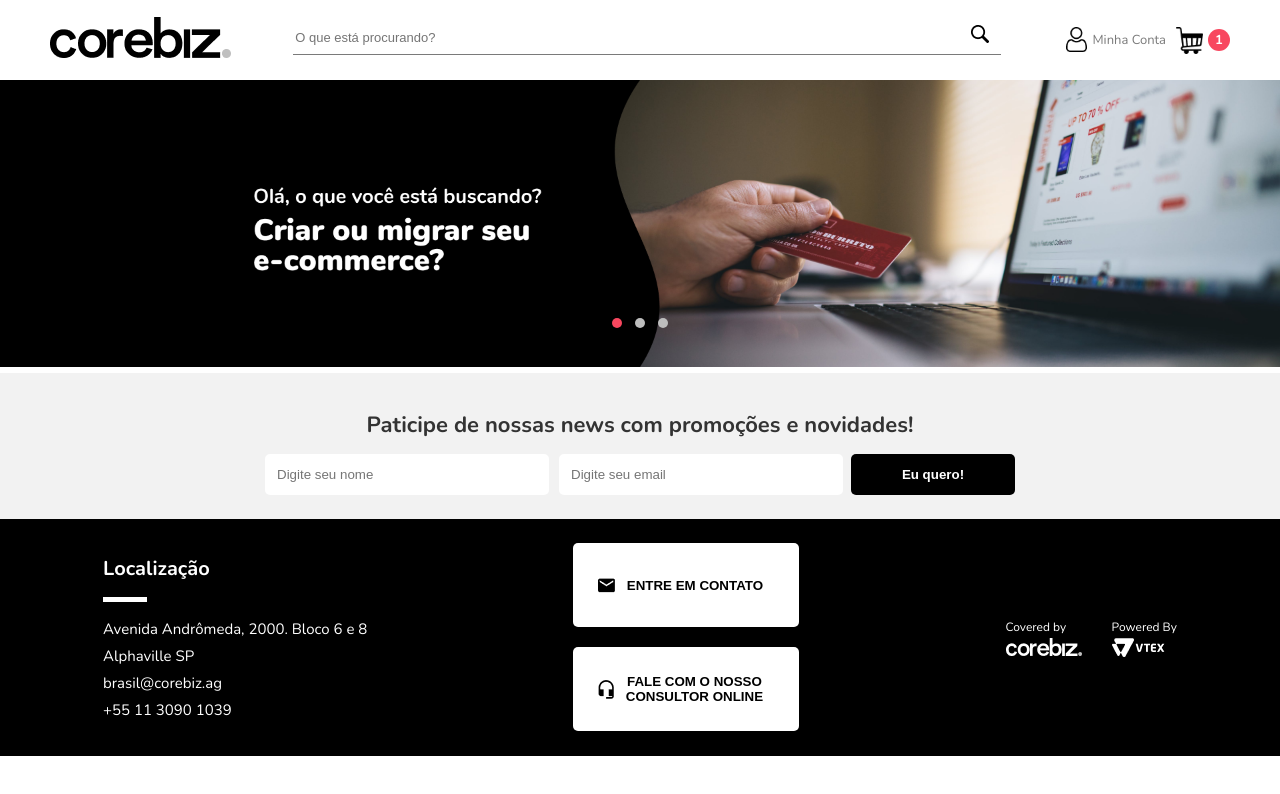
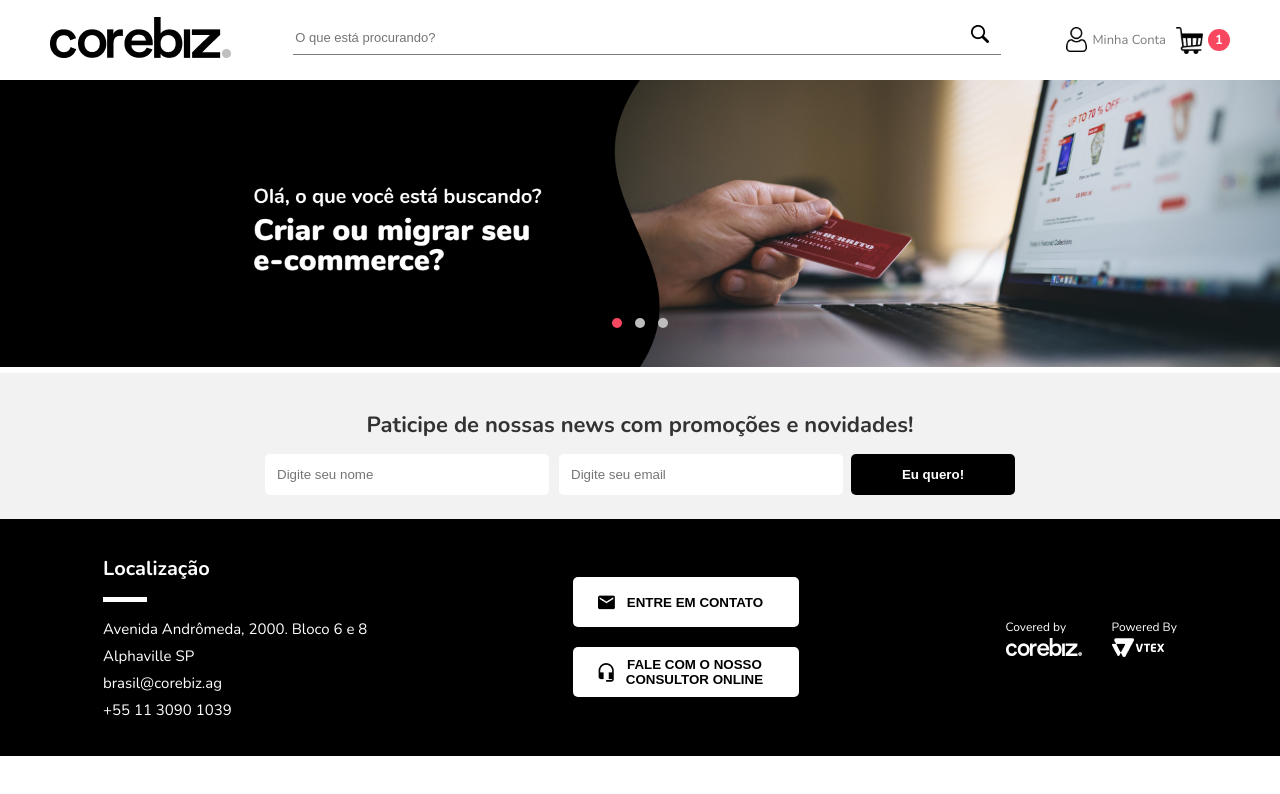
Before and after one commit to birnayt/teste-corebiz, a React (Create React App) app: page / in a window 1280 px wide. Shown: the top 794 px of the page. Built offline with nearby package versions, Linux system fonts and the light colour scheme.

Commit message:
fix warns react/typescript and details of home

```diff
--- a/src/components/footer/footer.module.scss
+++ b/src/components/footer/footer.module.scss
@@ -59,7 +59,7 @@ footer {
     border-radius: 5px;
     border: none;
     height: 38px;
-    padding: 23px 25px;
+    padding: 6px 25px;
     cursor: pointer;
     display: flex;
     align-items: center;
--- a/src/components/footer/index.tsx
+++ b/src/components/footer/index.tsx
@@ -26,12 +26,12 @@ const Footer = () => {
 
         <div className={style.contact}>
           <button className={style.emailContact}>
-            <img src={iconEmail} />
+            <img src={iconEmail} alt="Send a email" />
             <p>Entre em contato</p>
           </button>
 
           <button className={style.talkToUs}>
-            <img src={iconContact} />
+            <img src={iconContact} alt="Talk with us" />
             <p>Fale com o nosso consultor online</p>
           </button>
         </div>
@@ -39,11 +39,11 @@ const Footer = () => {
         <div className={style.signature}>
           <div className={style.signatureDiv}>
             Covered by
-            <img src={iconCoreBiz} />
+            <img src={iconCoreBiz} alt="CoreBiz" />
           </div>
           <div className={style.signatureDiv}>
             Powered By
-            <img src={iconVtex} className={style.iconVtex} />
+            <img src={iconVtex} className={style.iconVtex} alt="Vtex" />
           </div>
         </div>
       </footer>
--- a/src/components/mainBanner/index.tsx
+++ b/src/components/mainBanner/index.tsx
@@ -21,16 +21,16 @@ const MainBanner: React.FC = () => {
     <div className={style.mainBanner}>
       <Slider {...settings}>
         <div className={style.slickImage}>
-          <a href="#"><img src={bannerDesktop} className={style.bannerDesktop} alt="Main Banner - Desktop" /></a>
-          <a href="#"><img src={bannerMobile} className={style.bannerMobile} alt="Main Banner - Mobile" /></a>
+          <a href="/"><img src={bannerDesktop} className={style.bannerDesktop} alt="Main Banner - Desktop" /></a>
+          <a href="/"><img src={bannerMobile} className={style.bannerMobile} alt="Main Banner - Mobile" /></a>
         </div>
         <div className={style.slickImage}>
-          <a href="#"><img src={bannerDesktop} className={style.bannerDesktop} alt="Main Banner - Desktop" /></a>
-          <a href="#"><img src={bannerMobile} className={style.bannerMobile} alt="Main Banner - Mobile" /></a>
+          <a href="/"><img src={bannerDesktop} className={style.bannerDesktop} alt="Main Banner - Desktop" /></a>
+          <a href="/"><img src={bannerMobile} className={style.bannerMobile} alt="Main Banner - Mobile" /></a>
         </div>
         <div className={style.slickImage}>
-          <a href="#"><img src={bannerDesktop} className={style.bannerDesktop} alt="Main Banner - Desktop" /></a>
-          <a href="#"><img src={bannerMobile} className={style.bannerMobile} alt="Main Banner - Mobile" /></a>
+          <a href="/"><img src={bannerDesktop} className={style.bannerDesktop} alt="Main Banner - Desktop" /></a>
+          <a href="/"><img src={bannerMobile} className={style.bannerMobile} alt="Main Banner - Mobile" /></a>
         </div>
       </Slider>
     </div>
--- a/src/components/mainBanner/mainBanner.module.scss
+++ b/src/components/mainBanner/mainBanner.module.scss
@@ -2,7 +2,7 @@
   display: block;
   margin: 0 auto;
   width: 100%;
-  max-width: 1920px;
+  max-width: unset;
 }
 .bannerMobile {
   width: 100%;
```
Also changed, not shown: src/assets/imgs/banner-desktop.png.
